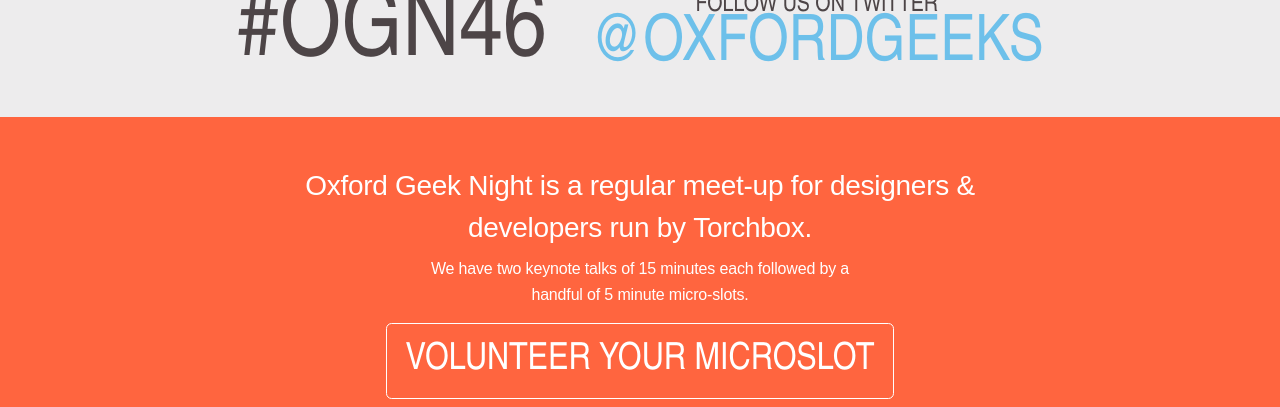
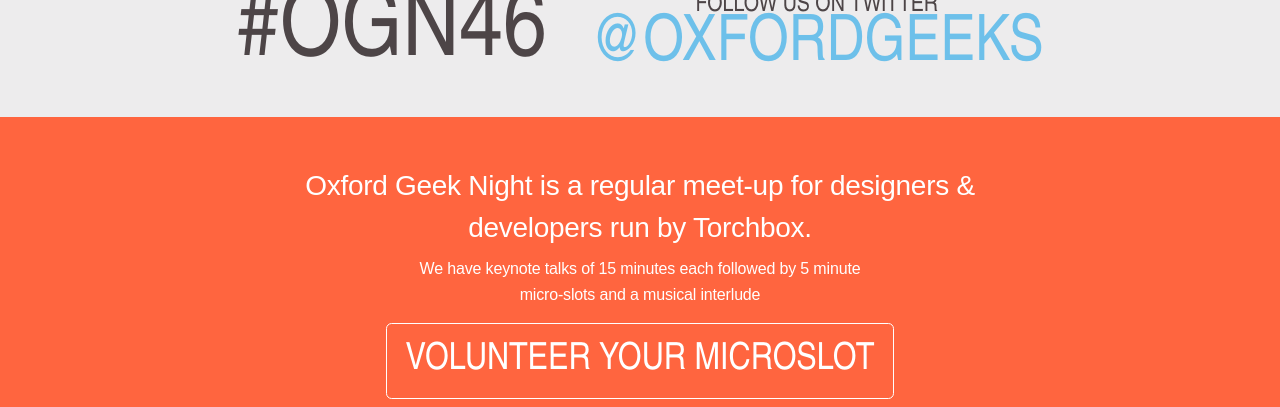
Before and after one commit to torchbox/ogn, a Jekyll site: the page built from index.html, in a window 1280 px wide and 900 px high, scrolled down 1616 px. Shown: the top 407 px of the window. Built offline with Jekyll 4.4.1, drawn with Linux system fonts in a browser that asks for light colours; nearby versions of some CDN libraries; Markdown is read by kramdown in place of the engine named in the settings.

Commit message:
Updating global description

```diff
--- a/_layouts/default.html
+++ b/_layouts/default.html
@@ -7,7 +7,7 @@
   <meta charset="utf-8" />
   <meta http-equiv="X-UA-Compatible" content="IE=edge,chrome=1" />
   <title>Oxford Geek Nights {% if page.title %}- {{ page.title }}{% endif %}</title>
-  <meta name="description" content="Oxford Geek Night is a regular tech meet-up for designers and developers run by Torchbox. We have two keynote talks of 15 minutes each followed by a handful of 5 minute micro-slots." />
+  <meta name="description" content="Oxford Geek Night is a regular tech meet-up for designers and developers run by Torchbox. We have keynote talks of 15 minutes each followed by 5 minute micro-slots and a musical interlude." />
   <meta name="viewport" content="width=device-width" />
  {% for post in site.posts limit:1 order:ascending %}
     <meta name="twitter:card" content="summary" />
@@ -40,8 +40,8 @@
   <section class="about" role="complementary">
     <div class="wrapper">
       <div class="description">
-        <p>Oxford Geek Night is a regular meet-up for designers &amp; developers run&nbsp;by&nbsp;Torchbox.</p>
-        <p>We have two keynote talks of 15 minutes each followed by a handful of 5&nbsp;minute&nbsp;micro-slots.</p>
+        <p>Oxford Geek Night is a regular meet-up for designers &amp; developers run by Torchbox.</p>
+        <p>We have keynote talks of 15 minutes each followed by 5 minute micro-slots and a musical interlude</p>
       </div>
       <h3 class="league speak"><a href="/volunteer.html" class="button">Volunteer your microslot</a></h3>
     </div>
```
